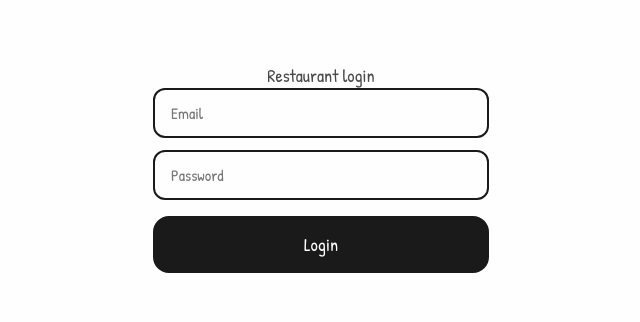
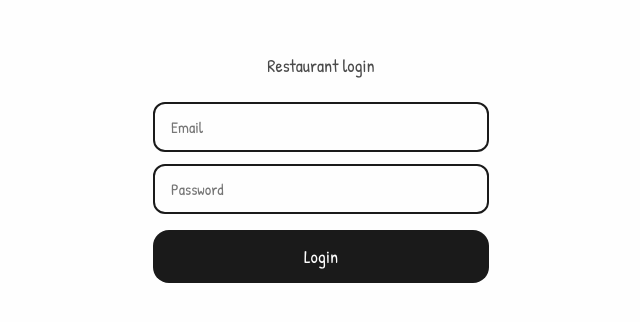
Before and after one commit to IOOIIOU17/billtable-restaurant, a React (Vite) app: page / in a window 1280 px wide. Shown: the part 232-554 px from the top of the page, without its empty margins (319-959 px from the left). Built offline with nearby package versions, Linux system fonts and the light colour scheme.

Commit message:
fix Login to use restaurant-login endpoint

```diff
--- a/src/screens/Login.jsx
+++ b/src/screens/Login.jsx
@@ -1,7 +1,6 @@
 import { useState } from 'react';
 import { useNavigate } from 'react-router-dom';
 import api from '../services/api';
-import logo from '../billtable-logo.png';
 
 export default function Login() {
   const navigate = useNavigate();
@@ -14,7 +13,7 @@ export default function Login() {
     setLoading(true);
     setError('');
     try {
-      const res = await api.post('/api/auth/login', {
+      const res = await api.post('/api/auth/restaurant-login', {
         email: form.email,
         password: form.password,
       });
@@ -26,21 +25,33 @@ export default function Login() {
         setError('Login failed. No token received.');
       }
     } catch (e) {
-      setError('Login failed. Please check your credentials.');
+      setError(e.response?.data?.message || 'Login failed. Please check your credentials.');
     } finally {
       setLoading(false);
     }
   };
 
+  const inputStyle = {
+    width: '100%',
+    padding: '12px 16px',
+    border: '2px solid var(--color-ink)',
+    borderRadius: '12px',
+    fontFamily: 'var(--font-body)',
+    fontSize: '16px',
+    background: 'var(--color-paper)',
+    outline: 'none',
+    boxSizing: 'border-box',
+  };
+
   return (
     <div style={{ minHeight: '100vh', display: 'flex', flexDirection: 'column', alignItems: 'center', justifyContent: 'center', padding: '32px', maxWidth: '400px', margin: '0 auto' }}>
-      <p style={{ fontFamily: 'var(--font-body)', fontSize: '18px', textAlign: 'center', color: 'var(--color-pencil)' }}>Restaurant login</p>
+      <p style={{ fontFamily: 'var(--font-body)', fontSize: '18px', color: 'var(--color-pencil)', marginBottom: '24px' }}>Restaurant login</p>
       <div style={{ width: '100%', display: 'flex', flexDirection: 'column', gap: '12px' }}>
-        <input style={{ width: '100%', padding: '12px 16px', border: '2px solid var(--color-ink)', borderRadius: '12px', fontFamily: 'var(--font-body)', fontSize: '16px', background: 'var(--color-paper)', outline: 'none', boxSizing: 'border-box' }} placeholder="Email" value={form.email} onChange={(e) => setForm({ ...form, email: e.target.value })} />
-        <input style={{ width: '100%', padding: '12px 16px', border: '2px solid var(--color-ink)', borderRadius: '12px', fontFamily: 'var(--font-body)', fontSize: '16px', background: 'var(--color-paper)', outline: 'none', boxSizing: 'border-box' }} placeholder="Password" type="password" value={form.password} onChange={(e) => setForm({ ...form, password: e.target.value })} />
+        <input style={inputStyle} placeholder="Email" value={form.email} onChange={(e) => setForm({ ...form, email: e.target.value })} />
+        <input style={inputStyle} placeholder="Password" type="password" value={form.password} onChange={(e) => setForm({ ...form, password: e.target.value })} />
       </div>
-      {error && <p style={{ fontFamily: 'var(--font-hint)', fontSize: '14px', color: 'red' }}>{error}</p>}
-      <button onClick={handleSubmit} disabled={loading} style={{ width: '100%', background: 'var(--color-ink)', color: 'var(--color-paper)', border: '2px solid var(--color-ink)', borderRadius: 'var(--radius)', padding: '14px', fontFamily: 'var(--font-body)', fontSize: '18px', cursor: 'pointer', marginTop: '16px' }}>
+      {error && <p style={{ fontFamily: 'var(--font-hint)', fontSize: '14px', color: 'red', marginTop: '12px' }}>{error}</p>}
+      <button onClick={handleSubmit} disabled={loading} style={{ width: '100%', background: 'var(--color-ink)', color: 'var(--color-paper)', border: 'none', borderRadius: 'var(--radius)', padding: '14px', fontFamily: 'var(--font-body)', fontSize: '18px', cursor: loading ? 'not-allowed' : 'pointer', marginTop: '16px' }}>
         {loading ? 'Logging in...' : 'Login'}
       </button>
     </div>
```
